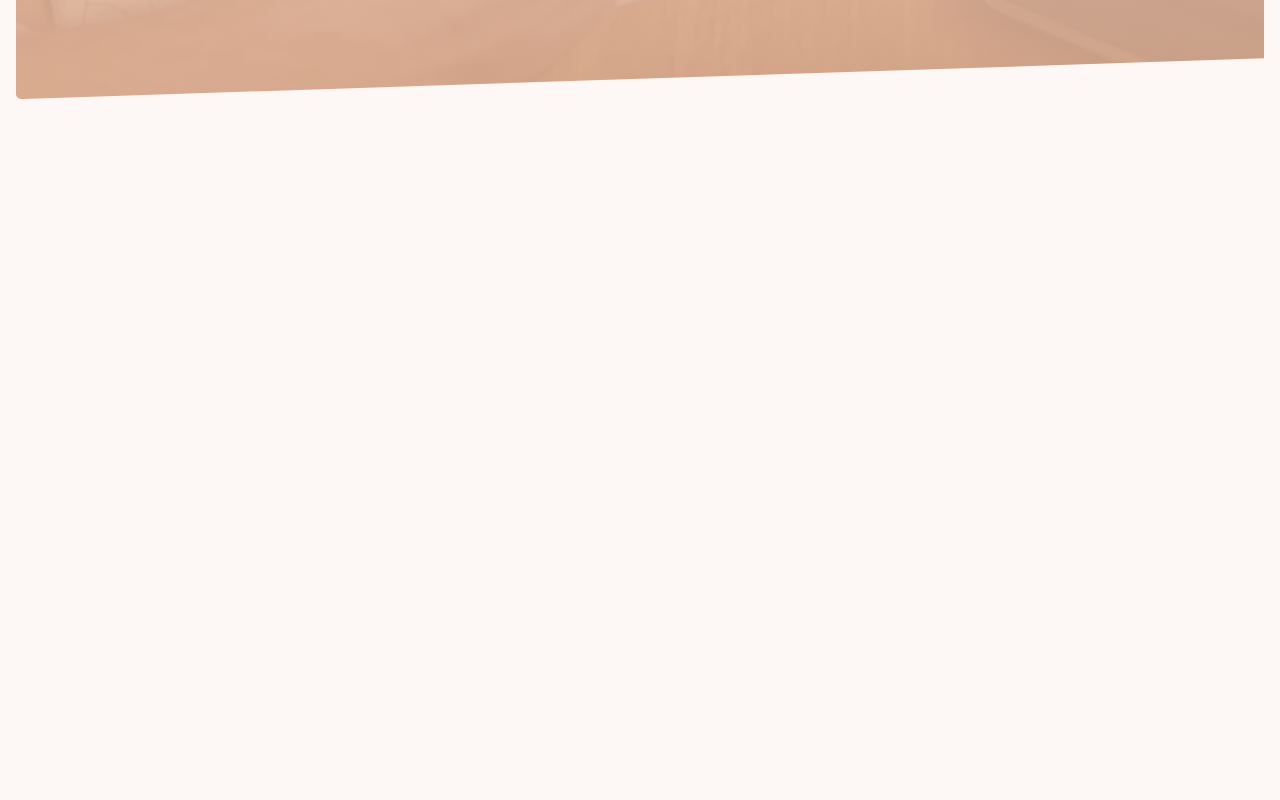
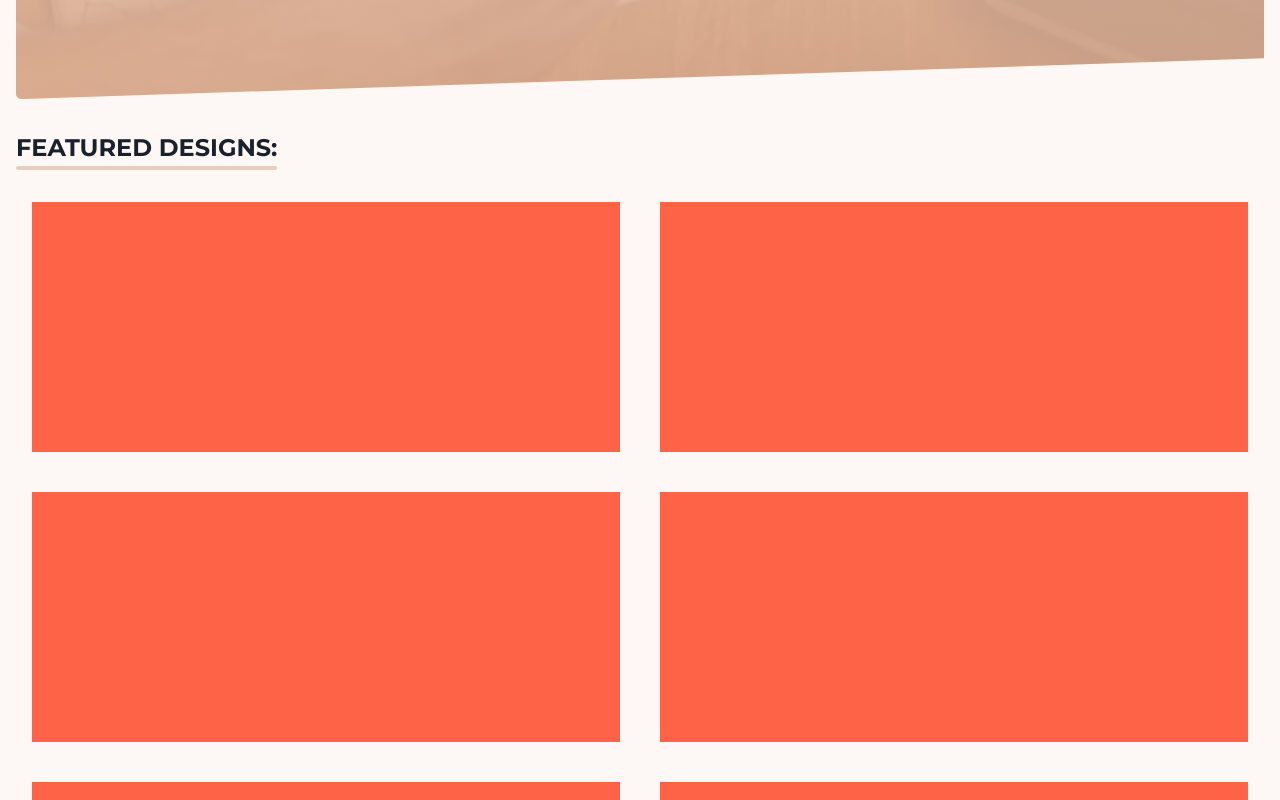
Before and after one commit to MahmoudAFarag/momen-gallery, a Next.js app: page / in a window 1280 px wide. Shown: the part 660-1460 px from the top of the page. Before the commit the page ends 800 px from the top, so only its background shows below. Built offline with nearby package versions, Linux system fonts and the light colour scheme.

Commit message:
prototype feature section

```diff
--- /dev/null
+++ b/components/Featured/Header.js
@@ -0,0 +1,28 @@
+import { Heading } from "@chakra-ui/react"
+
+export default function Header() {
+  const headingAfterStyles = {
+    display: "block",
+    content: '""',
+    width: "100%",
+    height: "0.25rem",
+    marginTop: "0.2rem",
+    borderRadius: "6px",
+    backgroundColor: "backgroundLight",
+  }
+
+  return (
+    <Heading
+      ml="4"
+      mt="8"
+      fontFamily="primary"
+      fontSize={{ base: "1.2rem", lg: "1.5rem" }}
+      fontWeight="700"
+      textTransform="uppercase"
+      display="inline-block"
+      _after={headingAfterStyles}
+    >
+      Featured Designs:
+    </Heading>
+  )
+}
--- /dev/null
+++ b/components/Featured/index.js
@@ -0,0 +1,23 @@
+import { SimpleGrid, Box } from "@chakra-ui/react"
+import Header from "./Header"
+
+export default function index() {
+  return (
+    <>
+      <Header />
+      <SimpleGrid
+        minChildWidth={{ base: "250px", md: "320px", lg: "460px" }}
+        spacing={{ base: "60px", md: "50px", lg: "40px" }}
+        my="2rem"
+        mx="2rem"
+      >
+        <Box bg="tomato" height={{ base: "150", md: "160", lg: "250px" }}></Box>
+        <Box bg="tomato" height={{ base: "150", md: "160", lg: "250px" }}></Box>
+        <Box bg="tomato" height={{ base: "150", md: "160", lg: "250px" }}></Box>
+        <Box bg="tomato" height={{ base: "150", md: "160", lg: "250px" }}></Box>
+        <Box bg="tomato" height={{ base: "150", md: "160", lg: "250px" }}></Box>
+        <Box bg="tomato" height={{ base: "150", md: "160", lg: "250px" }}></Box>
+      </SimpleGrid>
+    </>
+  )
+}
--- a/components/Navbar/NavigationMobile.js
+++ b/components/Navbar/NavigationMobile.js
@@ -7,6 +7,7 @@ export default function NavigationMobile() {
       direction="column"
       alignItems="center"
       mt="1rem"
+      mb="1.3rem"
       fontSize="1rem"
       textTransform="uppercase"
       display={{ base: "flex", md: "none", lg: "none" }}
--- a/pages/index.js
+++ b/pages/index.js
@@ -1,11 +1,13 @@
 import Navbar from "@/components/Navbar"
 import Hero from "@/components/Hero"
+import Featured from "@/components/Featured"
 
 export default function Home() {
   return (
     <div>
       <Navbar />
       <Hero />
+      <Featured />
     </div>
   )
 }
```
